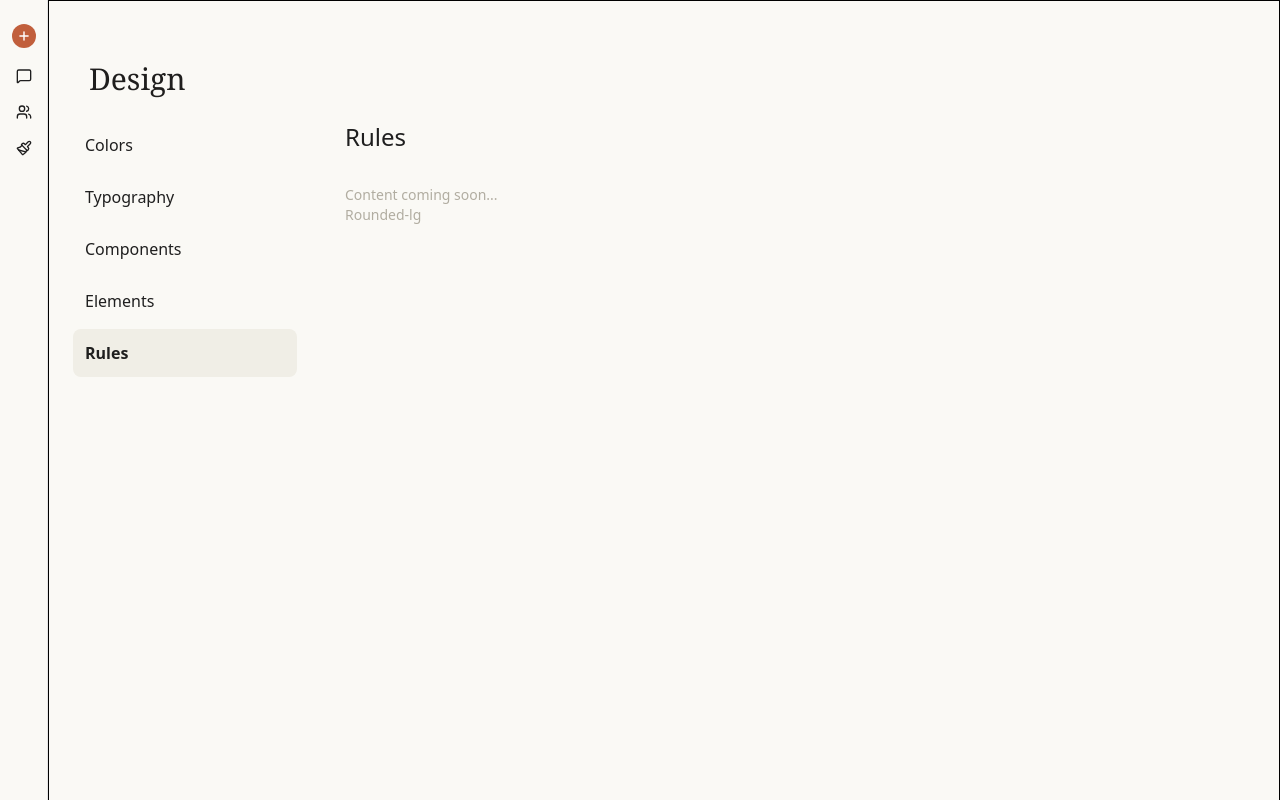
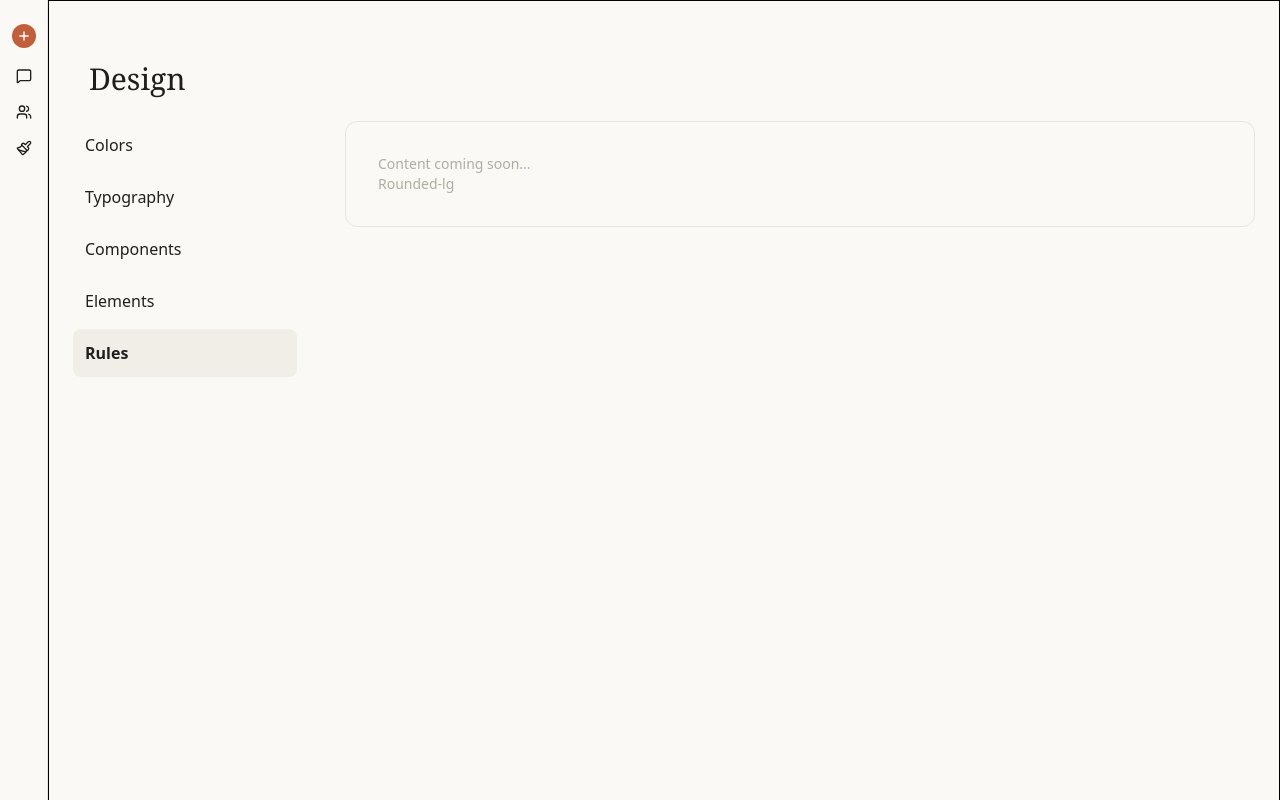
Before and after one commit to SwanHub/claudeiscoding, a Next.js app: page /design/rules in a window 1280 px wide. Shown: the top 800 px of the page. Built offline with nearby package versions, Linux system fonts and the light colour scheme.

Commit message:
design system

```diff
--- a/src/app/design/components/page.tsx
+++ b/src/app/design/components/page.tsx
@@ -1,9 +1,10 @@
+import LightArea from "@/containers/LightArea";
+
 const ComponentsPage = () => {
   return (
-    <div>
-      <h2 className="text-2xl font-normal text-foreground mb-8">Components</h2>
+    <LightArea>
       <p className="text-sm text-claude-gray">Content coming soon...</p>
-    </div>
+    </LightArea>
   );
 };
 
--- a/src/app/design/elements/page.tsx
+++ b/src/app/design/elements/page.tsx
@@ -1,9 +1,10 @@
+import LightArea from "@/containers/LightArea";
+
 const ElementsPage = () => {
   return (
-    <div>
-      <h2 className="text-2xl font-normal text-foreground mb-8">Elements</h2>
+    <LightArea>
       <p className="text-sm text-claude-gray">Content coming soon...</p>
-    </div>
+    </LightArea>
   );
 };
 
--- a/src/app/design/rules/page.tsx
+++ b/src/app/design/rules/page.tsx
@@ -1,10 +1,11 @@
+import LightArea from "@/containers/LightArea";
+
 const RulesPage = () => {
   return (
-    <div>
-      <h2 className="text-2xl font-normal text-foreground mb-8">Rules</h2>
+    <LightArea>
       <p className="text-sm text-claude-gray">Content coming soon...</p>
       <p className="text-sm text-claude-gray">Rounded-lg</p>
-    </div>
+    </LightArea>
   );
 };
 
--- a/src/app/design/typography/page.tsx
+++ b/src/app/design/typography/page.tsx
@@ -1,9 +1,10 @@
+import LightArea from "@/containers/LightArea";
+
 const TypographyPage = () => {
   return (
-    <div>
-      <h2 className="text-2xl font-normal text-foreground mb-8">Typography</h2>
+    <LightArea>
       <p className="text-sm text-claude-gray">Content coming soon...</p>
-    </div>
+    </LightArea>
   );
 };
 
```
